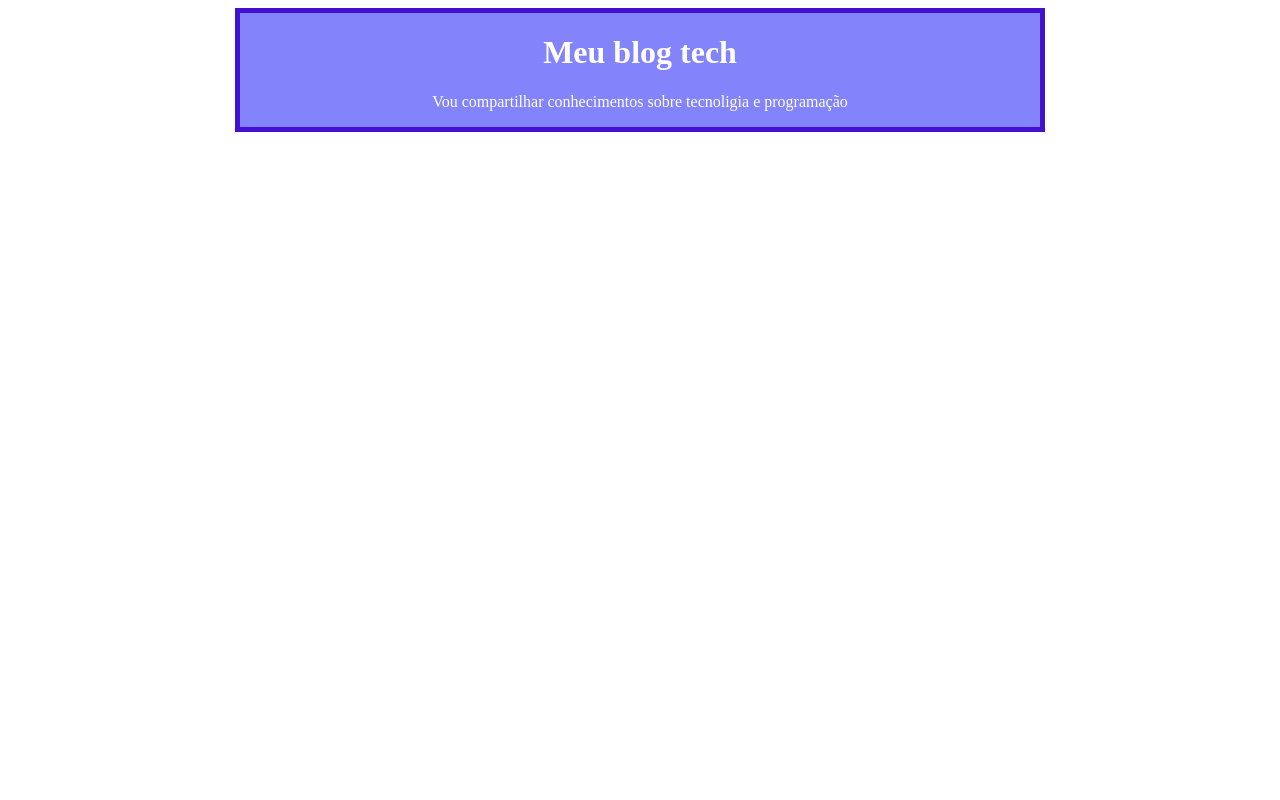
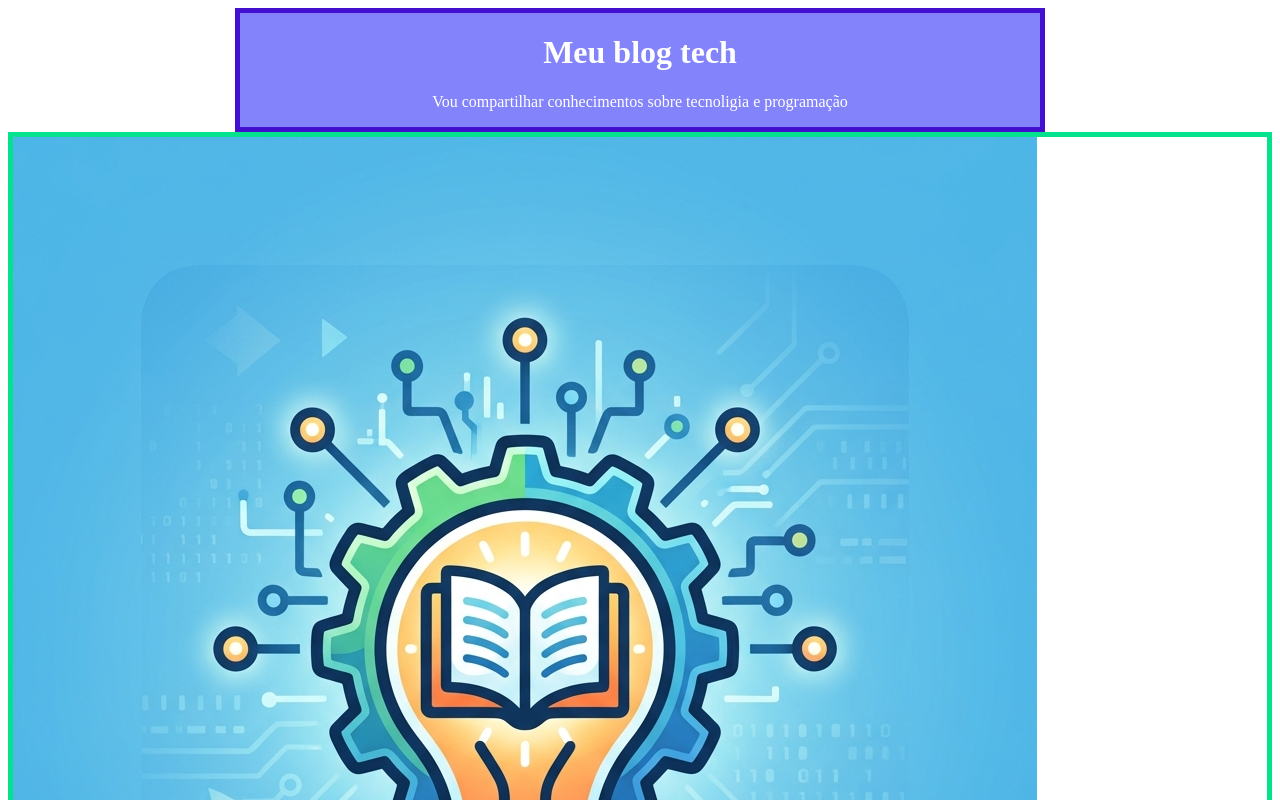
Before and after one commit to costarodriguesisabelly-glitch/cautious-octo-waddle, a plain HTML site: page index.html in a window 1280 px wide. Shown: the top 800 px of the page. Drawn offline with Linux system fonts and the light colour scheme.

Commit message:
projeto inicial

```diff
--- a/index.html
+++ b/index.html
@@ -30,5 +30,8 @@
 
     <p>Vou compartilhar conhecimentos sobre tecnoligia e programação</p>
 </header>
+<main>
+    <img src="imagem-blog.png"alt ="logotipo conceitual de tecnologia e educação: um livro aberto de onde emerge um cérebro digital brilhante, cercado por icones de wi-fi, circuitos e lâmpada de ideia. Cores em tons de azul e branco">
+</main>
 </body>
 </html>
```
